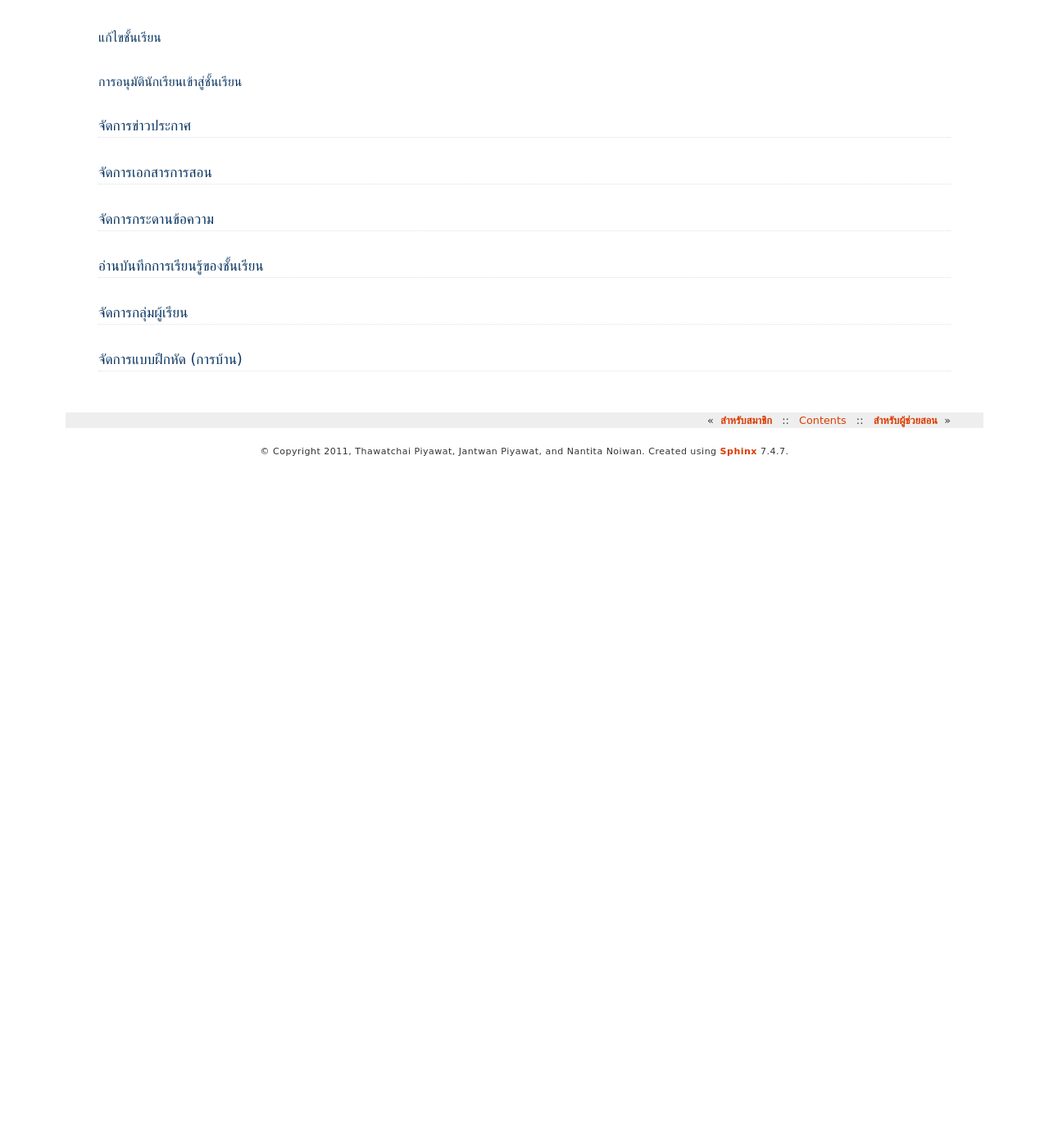
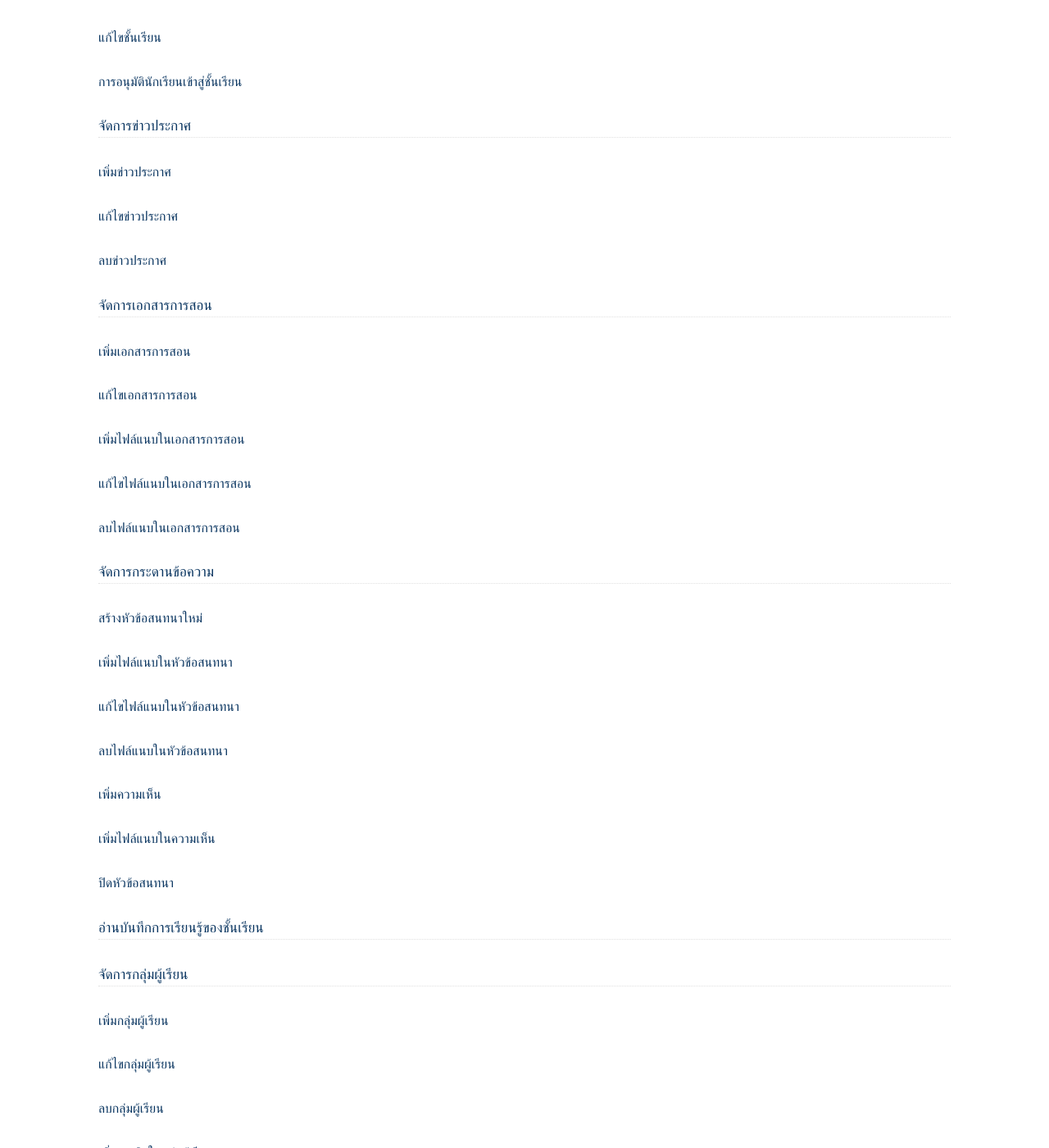
Before and after one commit to thawatchai/usableclass-manual, a Sphinx documentation site: the page built from source/teachers.rst, in a window 1280 px wide and 1400 px high, scrolled down 270 px. Shown: the whole window at 82% size. Built offline with Sphinx 7.4.7, drawn with Linux system fonts in a browser that asks for light colours; before the commit the page ends 900 px from its top, so only the background shows below that; some of the changed text lies outside the part shown.

Commit message:
update TOC

```diff
--- a/source/conf.py
+++ b/source/conf.py
@@ -205,6 +205,7 @@ latex_preamble = '''
 \defaultfontfeatures{Mapping=tex-text,Scale=1.4}
 %\setromanfont[Mapping=tex-text]{TH Niramit AS}
 \setromanfont[Mapping=tex-text]{KaniGa}
+\setcounter{tocdepth}{3}
 '''
 
 # Documents to append as an appendix to all manuals.
--- a/source/faq.rst
+++ b/source/faq.rst
@@ -6,4 +6,6 @@
   Class.in.th จะสามารถรองรับการใช้งานพร้อมๆ กันของผู้สอนและผู้เรียนได้จำนวนเท่าไหร่?
 
 คำตอบ
-  วัตถุประสงค์หลักของการพัฒนา Class.in.th คือการสร้างระบบสนับสนุนการเรียนการสอนระดับประเทศที่สามารถรองรับการใช้งานพร้อมๆ กันของสมาชิกจำนวนมากได้เป็นอย่างดี ระบบแม่ข่ายของ Class.in.th ใช้บริการแบบกลุ่มเมฆ (Cloud Computing) ของบริษัท Heroku และบริษัท Amazon Web Services ซึ่งเป็นบริษัทให้บริการชั้นนำของโลก จึงสามารถมั่นใจได้ว่า Class.in.th จะสามารถรองรับปริมาณการใช้งานของสมาชิก ไม่ว่าจะจำนวนมากเท่าไหร่ก็ตาม
+  วัตถุประสงค์หลักของการพัฒนา Class.in.th คือการสร้างระบบสนับสนุนการเรียนการสอนระดับประเทศที่สามารถรองรับการใช้งานพร้อมๆ กันของสมาชิกจำนวนมากได้ เป้าหมายของ Class.in.th คือการเป็นระบบกลางแห่งชาติที่สามารถรองรับผู้สอนทั้ง 5 แสนคน และผู้เรียนทั้ง 15 ล้านคนได้เป็นอย่างดี
+
+  ระบบแม่ข่ายของ Class.in.th ใช้บริการแบบกลุ่มเมฆ (Cloud Computing) ของบริษัท Heroku และบริษัท Amazon Web Services ซึ่งเป็นบริษัทให้บริการชั้นนำของโลก จึงสามารถมั่นใจได้ว่า Class.in.th จะสามารถรองรับปริมาณการใช้งานของสมาชิก ไม่ว่าจะจำนวนมากเท่าไหร่ก็ตาม
--- a/source/teachers.rst
+++ b/source/teachers.rst
@@ -17,11 +17,56 @@
 จัดการข่าวประกาศ
 =================
 
+เพิ่มข่าวประกาศ
+---------------
+
+แก้ไขข่าวประกาศ
+----------------
+
+ลบข่าวประกาศ
+--------------
+
 จัดการเอกสารการสอน
 =====================
 
+เพิ่มเอกสารการสอน
+-------------------
+
+แก้ไขเอกสารการสอน
+--------------------
+
+เพิ่มไฟล์แนบในเอกสารการสอน
+-----------------------------
+
+แก้ไขไฟล์แนบในเอกสารการสอน
+-----------------------------
+
+ลบไฟล์แนบในเอกสารการสอน
+----------------------------
+
 จัดการกระดานข้อความ
 =====================
+
+สร้างหัวข้อสนทนาใหม่
+---------------------
+
+เพิ่มไฟล์แนบในหัวข้อสนทนา
+--------------------------
+
+แก้ไขไฟล์แนบในหัวข้อสนทนา
+---------------------------
+
+ลบไฟล์แนบในหัวข้อสนทนา
+-------------------------
+
+เพิ่มความเห็น
+-------------
+
+เพิ่มไฟล์แนบในความเห็น
+-----------------------
+
+ปิดหัวข้อสนทนา
+---------------
 
 อ่านบันทึกการเรียนรู้ของชั้นเรียน
 ==============================
@@ -29,5 +74,44 @@
 จัดการกลุ่มผู้เรียน
 ================
 
+เพิ่มกลุ่มผู้เรียน
+--------------
+
+แก้ไขกลุ่มผู้เรียน
+---------------
+
+ลบกลุ่มผู้เรียน
+-------------
+
+เพิ่มสมาชิกในกลุ่มผู้เรียน
+-----------------------
+
+ลบสมาชิกจากกลุ่มผู้เรียน
+-----------------------
+
+แก้ไขตัวแทนกลุ่ม
+----------------
+
 จัดการแบบฝึกหัด (การบ้าน)
 ==========================
+
+สร้างแบบฝึกหัดใหม่
+------------------
+
+แก้ไขแบบฝึกหัด
+---------------
+
+เพิ่มไฟล์แนบในแบบฝึกหัด
+------------------------
+
+แก้ไขไฟล์แนบในแบบฝึกหัด
+------------------------
+
+ลบไฟล์แนบในแบบฝึกหัด
+-----------------------
+
+ปิดแบบฝึกหัด
+-------------
+
+ตรวจให้คะแนนแบบฝึกหัด
+------------------------
--- a/source/users.rst
+++ b/source/users.rst
@@ -20,7 +20,7 @@
 ใส่รูปประจำตัว
 ==============
 
-เขียนบันทึกการเรียนรู้
+ใช้งานบันทึกการเรียนรู้
 ====================
 
 เพิ่มบันทึกการเรียนรู้
```
Also changed, not shown: source/students.rst (+54 -0 lines).
